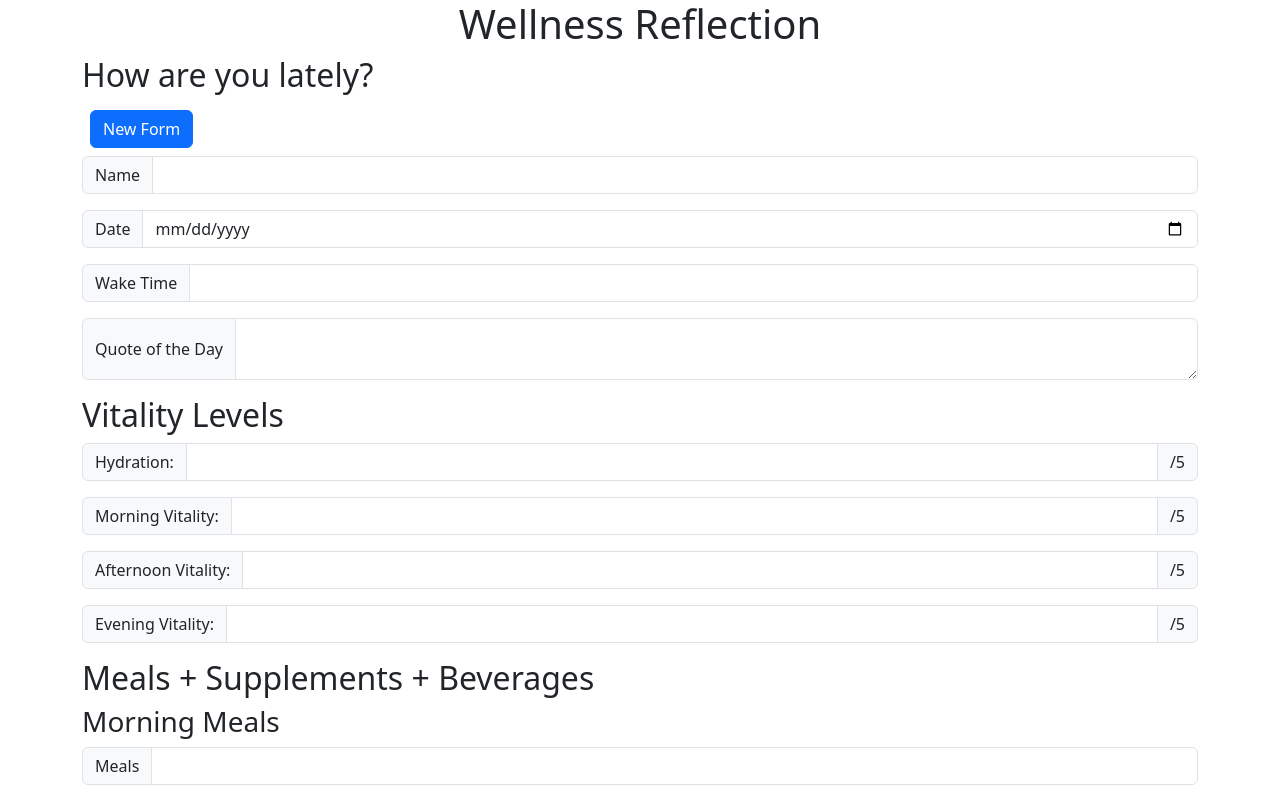
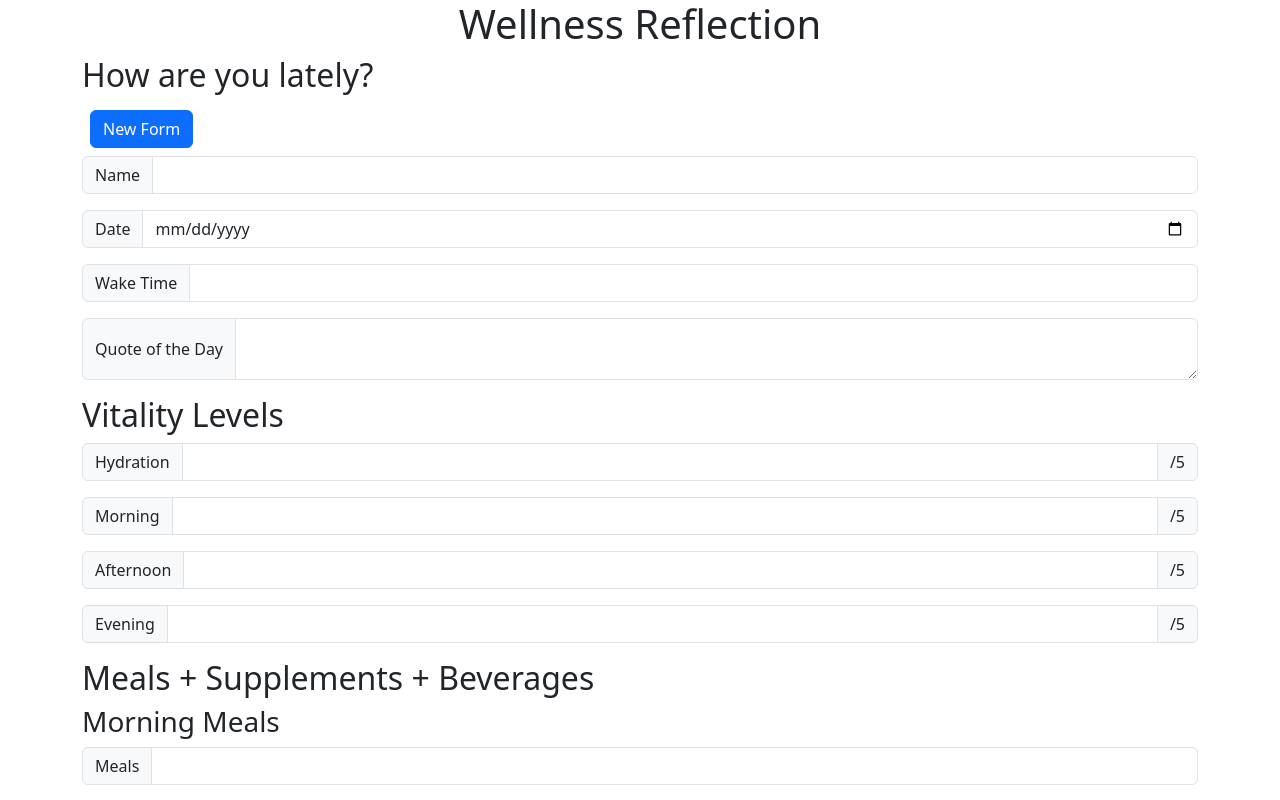
Before and after one commit to Crambeary/wellness_reflection, a React (Vite) app: page / in a window 1280 px wide. Shown: the top 800 px of the page. Built offline with nearby package versions, Linux system fonts and the light colour scheme.

Commit message:
Vitality integrated

```diff
--- a/src/App.jsx
+++ b/src/App.jsx
@@ -83,13 +83,31 @@ const MealSection = ({ timeOfDay, values, onChange }) => (
   </div>
 );
 
-const VitalitySection = ({ timeOfDay, values, onChange }) => (
+const VitalitySection = ({ section, values, onChange }) => (
+  <>
+    { section === "hydration" ? (
       <div className="input-group mb-3">
-    <label htmlFor={`${timeOfDay.toLowerCase()}-vitality`} className="input-group-text">{timeOfDay} Vitality:</label>
+            <label htmlFor="hydration" className="input-group-text">Hydration:</label>
             <input
               className="form-control"
-      name={`${timeOfDay.toLowerCase()}-vitality`}
-      value={values[`${timeOfDay.toLowerCase()}-vitality`]}
+              name="hydration"
+              type="number"
+              pattern="[0-9]*"
+              min="1"
+              max="5"
+              id="hydration"
+              value={values.hydration}
+              onChange={onChange}
+            />
+          <span className="input-group-text">/5</span>
+          </div>
+      ) : (
+      <div className="input-group mb-3">
+        <label htmlFor={`${section.toLowerCase()}-vitality`} className="input-group-text">{section}</label>
+        <input
+          className="form-control"
+          name={`${section.toLowerCase()}-vitality`}
+          value={values[`${section.toLowerCase()}-vitality`]}
           onChange={onChange}
           type="number"
           pattern="[0-9]*"
@@ -98,9 +116,11 @@ const VitalitySection = ({ timeOfDay, values, onChange }) => (
         />
       <span className="input-group-text">/5</span>
       </div>
+      )
+    }
+  </>
+
   );
-
-
 
 class App extends React.Component {
 
@@ -258,24 +278,10 @@ class App extends React.Component {
                 fieldType="textarea"
                 />
               <h2>Vitality Levels</h2>
-              <div className="input-group mb-3">
-                <label htmlFor="hydration" className="input-group-text">Hydration:</label>
-                <input
-                  className="form-control"
-                  name="hydration"
-                  type="number"
-                  pattern="[0-9]*"
-                  min="1"
-                  max="5"
-                  id="hydration"
-                  value={this.state.hydration}
-                  onChange={this.handleChange}
-                />
-                <span className="input-group-text">/5</span>
-              </div>
-              <VitalitySection timeOfDay="Morning" values={this.state} onChange={this.handleChange} />
-              <VitalitySection timeOfDay="Afternoon" values={this.state} onChange={this.handleChange} />
-              <VitalitySection timeOfDay="Evening" values={this.state} onChange={this.handleChange} />
+              <VitalitySection section="Hydration" values={this.state} onChange={this.handleChange} />
+              <VitalitySection section="Morning" values={this.state} onChange={this.handleChange} />
+              <VitalitySection section="Afternoon" values={this.state} onChange={this.handleChange} />
+              <VitalitySection section="Evening" values={this.state} onChange={this.handleChange} />
               <h2>Meals + Supplements + Beverages</h2>
               <MealSection timeOfDay="Morning" values={this.state} onChange={this.handleChange} />
               <MealSection timeOfDay="Afternoon" values={this.state} onChange={this.handleChange} />
```
Lines whose indentation alone changed are shown as unchanged.
